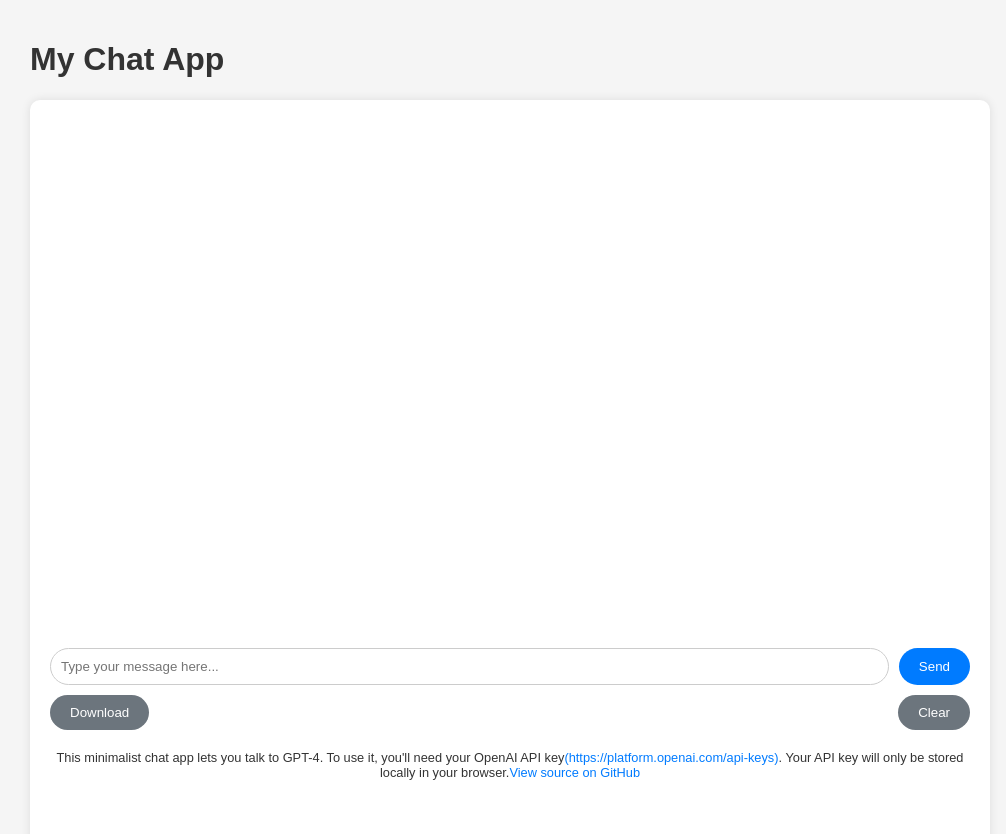
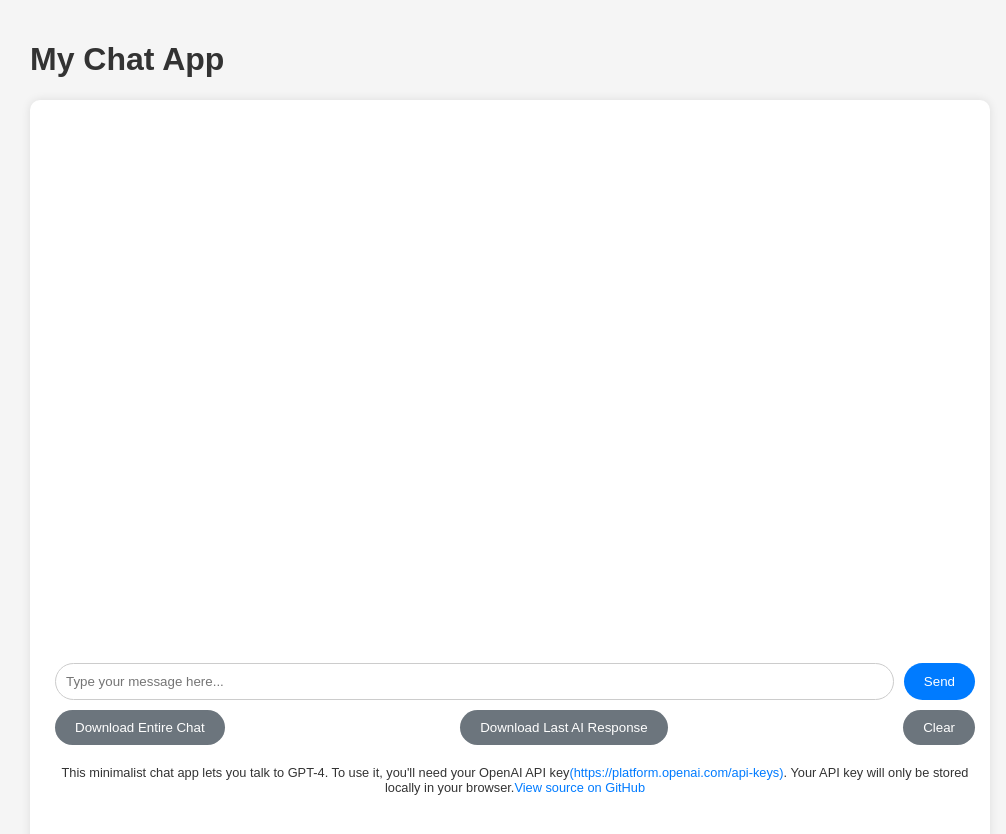
Before and after one commit to stancsz/gptmini, a Next.js app: page / in a window 1280 px wide. Both pictures are taken after typing "Sample123" into the empty fields and a click on the button "Save Token". Shown: the top 834 px of the page, without its empty margins (130-1136 px from the left). Built offline with nearby package versions, Linux system fonts and the light colour scheme.

Commit message:
added download last message

```diff
--- a/app/chatpage.css
+++ b/app/chatpage.css
@@ -29,8 +29,11 @@ body {
 
   .footer {
     position: sticky;
-    bottom: 20px;
+    bottom: 0;
     width: 100%;
+    background-color: #ffffff; /* Solid background color for the footer */
+    padding: 5px 5px;
+    z-index: 1000; /* Ensure the footer is in front of other elements */
   }
 
   .message-container {
--- a/app/page.tsx
+++ b/app/page.tsx
@@ -62,6 +62,16 @@ export default function ChatPage() {
     saveAs(blob, fileName);
   };
 
+  const handleDownloadLastAIResponse = () => {
+    const lastAIMessage = messages.filter(msg => msg.role === 'assistant').slice(-1)[0]?.content || 'No AI response found.';
+    const truncatedMessage = lastAIMessage.substring(0, 20).replace(/\s+/g, '_');
+    const dateStr = new Date().toISOString().split('T')[0];
+    const fileName = `${dateStr}_${truncatedMessage}.txt`;
+
+    const blob = new Blob([lastAIMessage], { type: 'text/plain;charset=utf-8' });
+    saveAs(blob, fileName);
+  };
+
   const handleClearMessages = () => {
     setMessages([]);
     localStorage.removeItem('chatHistory');
@@ -104,7 +114,7 @@ export default function ChatPage() {
       });
 
       const response = await openai.chat.completions.create({
-        model: "gpt-3.5-turbo",
+        model: "gpt-4o",
         messages: updatedMessages.map(msg => ({ role: msg.role, content: msg.content })),
         temperature: 1,
         max_tokens: 4095,
@@ -173,7 +183,10 @@ export default function ChatPage() {
             </form>
             <div style={{ display: 'flex', justifyContent: 'space-between', gap: '10px' }}>
               <button onClick={handleDownload} className="secondary-button" disabled={messages.length === 0}>
-                Download
+                Download Entire Chat
+              </button>
+              <button onClick={handleDownloadLastAIResponse} className="secondary-button" disabled={messages.filter(msg => msg.role === 'assistant').length === 0}>
+                Download Last AI Response
               </button>
               <button onClick={handleClearMessages} className="secondary-button">
                 Clear
```
